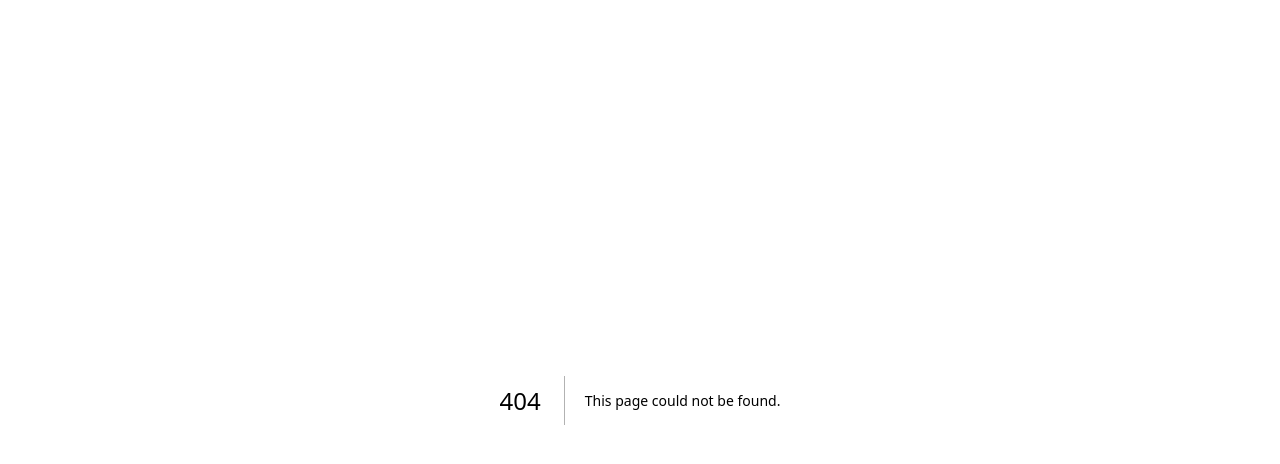
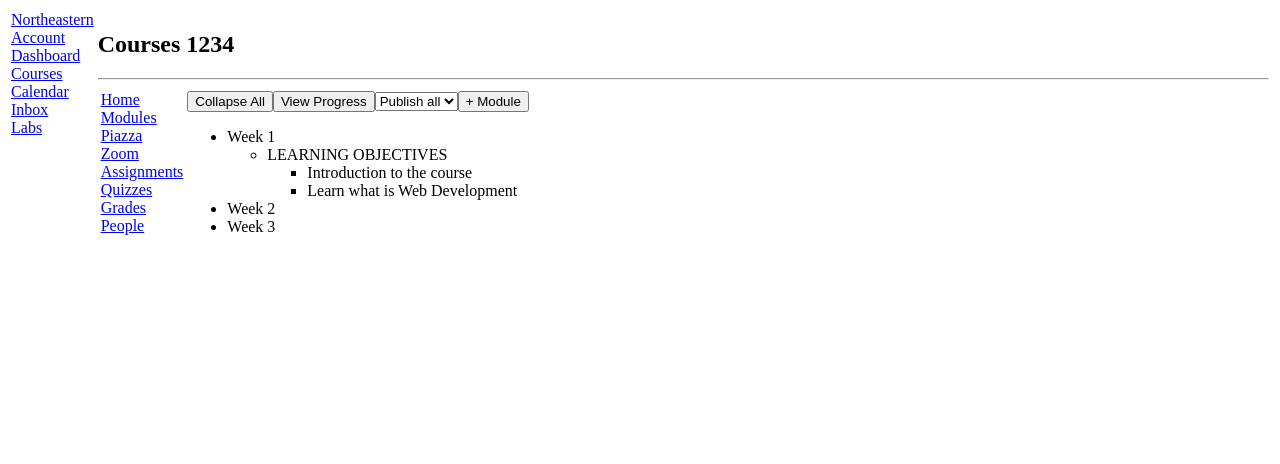
Before and after one commit to mirzaworld/kambaz-next-js, a Next.js app: page /courses/1234/modules in a window 1280 px wide. Before the commit this address had no page. Shown: the top 464 px of the page. Built offline with nearby package versions, Linux system fonts and the light colour scheme.

Commit message:
Implement course layout and navigation components for improved course structure

```diff
--- /dev/null
+++ b/app/(kambaz)/courses/[cid]/layout.tsx
@@ -0,0 +1,21 @@
+import { ReactNode } from "react";
+import CourseNavigation from "./navigation";
+
+export default async function coursesLayout(
+    { children, params}: Readonly <{ children: ReactNode; params: Promise < { cid: string } > } >) {
+    const { cid } = await params;
+    return (
+        <div id = "wd-courses">
+            <h2> Courses { cid } </h2>
+            <hr />
+            <table>
+                <tbody>
+                    <tr>
+                        <td valign = "top" width = "200" > < CourseNavigation /> </td>
+                        <td valign = "top" width = "100%" > {children} </td>
+                    </tr>
+                </tbody>
+            </table>
+        </div>
+    );
+}
--- /dev/null
+++ b/app/(kambaz)/courses/[cid]/modules/page.tsx
@@ -0,0 +1,33 @@
+export default function Modules() {
+    return (
+        <div>
+            <button id = "wd-collapse-all"> Collapse All </button>
+            <button id = "wd-view-progress"> View Progress </button>
+            <select id = "wd-publish-status">
+                <option value = "all"> Publish all </option>
+                <option value = "published"> Published </option>
+            </select>
+            <button id = "wd-add-module"> + Module </button>
+            <ul id = "wd-modules">
+                <li className = "wd-module">
+                    <div className = "wd-title"> Week 1 </div>
+                    <ul className = "wd-lessons">
+                        <li className = "wd-lesson">
+                            <span className = "wd-title"> LEARNING OBJECTIVES </span>
+                            <ul className = "wd-content">
+                                <li className = "wd-content-item"> Introduction to the course </li>
+                                <li className = "wd-content-item"> Learn what is Web Development </li>
+                            </ul>
+                        </li>
+                    </ul>
+                </li>
+                <li className = "wd-module">
+                    <div className = "wd-title"> Week 2 </div>
+                </li>
+                <li className = "wd-module" >
+                    <div className = "wd-title-content"> Week 3 </div>
+                </li>
+            </ul>
+        </div>
+    );
+}
--- /dev/null
+++ b/app/(kambaz)/courses/[cid]/navigation.tsx
@@ -0,0 +1,16 @@
+import Link from "next/link";
+
+export default function CourseNavigation() {
+    return (
+        <div id = "wd-courses-navigation">
+            <Link href = "/courses/1234/home" id = "wd-course-home-link"> Home </Link> <br />
+            <Link href = "/courses/1234/modules" id = "wd-course-modules-link"> Modules </Link> <br />
+            <Link href = "/courses/1234/piazza" id = "wd-course-piazza-link"> Piazza </Link> <br />
+            <Link href = "/courses/1234/zoom" id = "wd-course-zoom-link"> Zoom </Link> <br />
+            <Link href = "/courses/1234/assignments" id = "wd-course-assignments-link"> Assignments </Link> <br />
+            <Link href = "/courses/1234/quizzes" id = "wd-course-quizzes-link"> Quizzes </Link> <br />
+            <Link href = "/courses/1234/grades" id = "wd-course-grades-link"> Grades </Link> <br />
+            <Link href = "/courses/1234/people/table" id = "wd-course-people-link"> People </Link> <br />
+        </div>
+    );
+}
--- /dev/null
+++ b/app/(kambaz)/layout.tsx
@@ -0,0 +1,15 @@
+import { ReactNode } from "react";
+import KambazNavigation from "./navigation";
+
+export default function kambazLayout({ children }: Readonly < { children : ReactNode} > ) {
+    return (
+        <table>
+            <tbody>
+                <tr>
+                    <td valign = "top" width = "200"> <KambazNavigation /> </td>
+                    <td valign = "top" width = "100%"> {children} </td>
+                </tr>
+            </tbody>
+        </table>
+    );
+}
--- /dev/null
+++ b/app/(kambaz)/navigation.tsx
@@ -0,0 +1,15 @@
+import Link from "next/link";
+
+export default function KambazNavigation() {
+    return (
+        <div id = "wd-kambaz-navigation">
+            <a href = "https://www.northeastern.edu/" id = "wd-neu-link" target = "_blank" > Northeastern </a> <br />
+            <Link href = "/account" id = "wd-account-link"> Account </Link> <br />
+            <Link href = "/dashboard" id = "wd-dashboard-link"> Dashboard </Link> <br />
+            <Link href = "/dashboard" id = "wd-course-link"> Courses </Link> <br />
+            <Link href = "/calendar" id = "wd-calendar-link"> Calendar </Link> <br />
+            <Link href = "/inbox" id = "wd-inbox-link"> Inbox </Link> <br />
+            <Link href = "/labs" id = "wd-labs-link"> Labs </Link> <br />
+        </div>
+    );
+}
```
Also changed, not shown: app/(kambaz)/courses/[cid]/page.tsx (added, +7 -0 lines).
